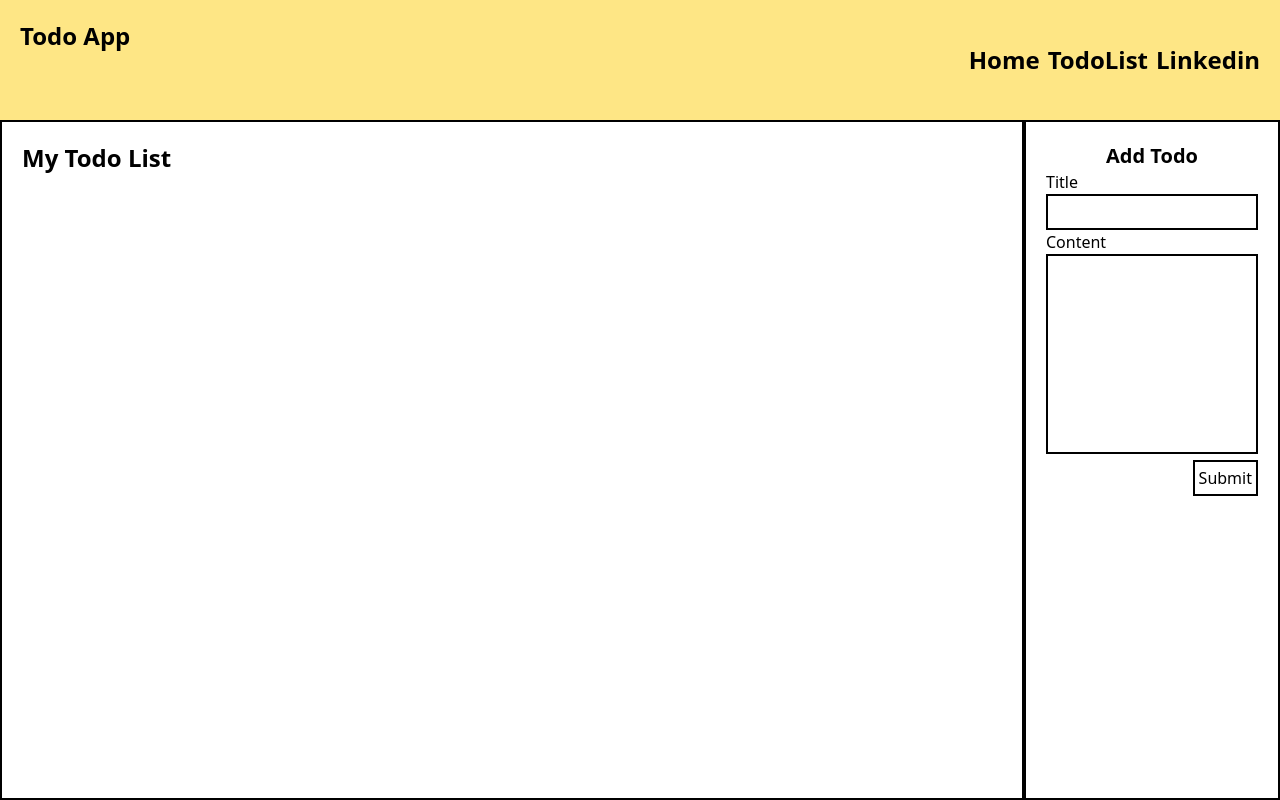
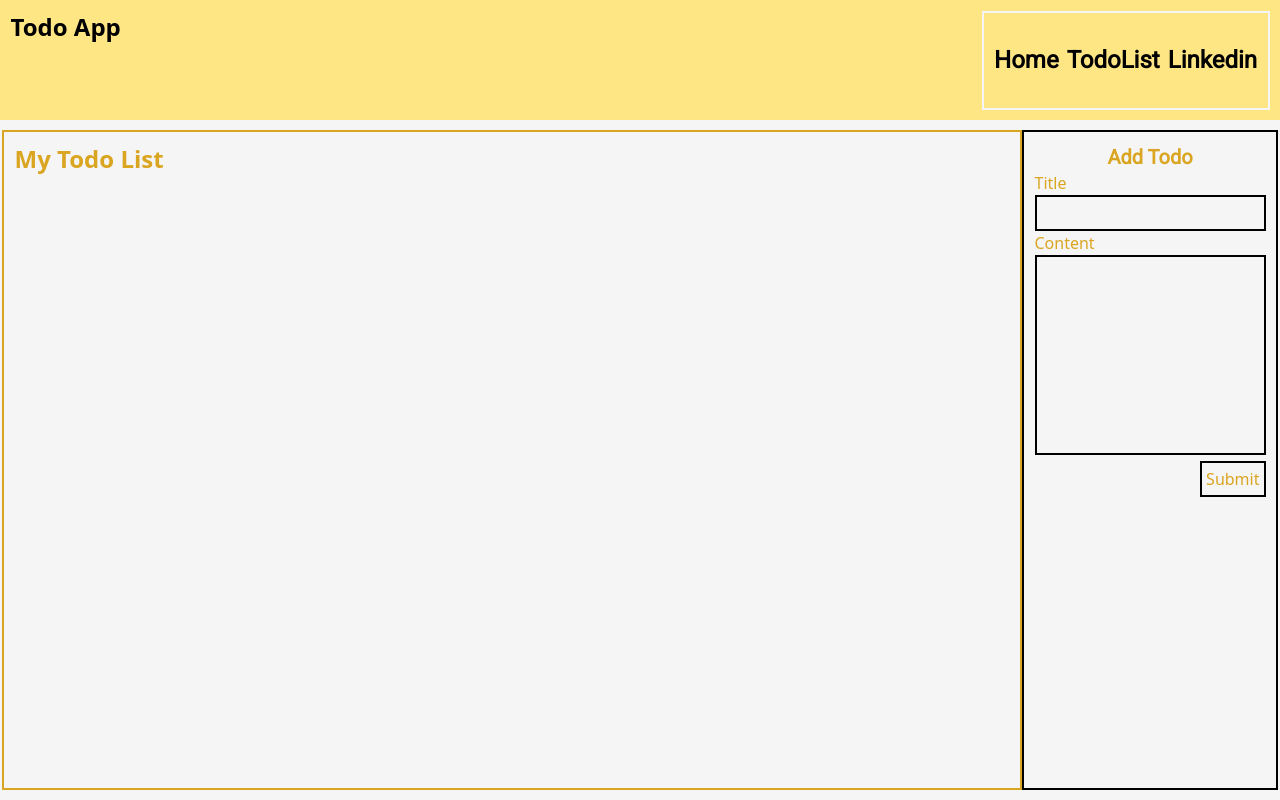
Before and after one commit to kodacampmain/koda-b5-reactjs, a React (Vite) app: page /todolist in a window 1280 px wide. Built offline with nearby package versions, Linux system fonts and the light colour scheme.

Commit message:
style: add custom directives for tailwind

```diff
--- a/src/components/CardTodoList.jsx
+++ b/src/components/CardTodoList.jsx
@@ -10,7 +10,7 @@ function CardTodoList({ title, content }) {
   return (
     <article className="border-2 border-black border-solid p-1 cursor-pointer rounded-lg">
       <h3 className="text-xl font-bold border-b-2 border-black border-solid">{title || "Judul"}</h3>
-      <p>{content || "Lorem ipsum dolor sit amet."}</p>
+      <p className="font-roboto">{content || "Lorem ipsum dolor sit amet."}</p>
     </article>
   );
 }
--- a/src/components/Heading.jsx
+++ b/src/components/Heading.jsx
@@ -21,7 +21,7 @@ function Heading({ title }) {
     <>
       <header className="p-5 h-[15vh] bg-amber-200 text-2xl font-bold select-none flex justify-between">
         <h1 className="font-sans font-black">{title}</h1>
-        <nav className="flex justify-center items-center">
+        <nav className="flex justify-center items-center border-std p-5">
           <ul className="flex gap-2">
             <li>
               <Link to={"/"}>Home</Link>
--- a/src/components/Loader.jsx
+++ b/src/components/Loader.jsx
@@ -4,8 +4,8 @@
  * @param {string} props.content
  * @returns {JSX.Element}
  */
-function Loader({ content = "Loading..." }) {
-  return <div className={`loader before:content-["${content}"]`}></div>;
+function Loader() {
+  return <div className={`loader animate-(--animation-loading) before:content-["Loading..."]`}></div>;
 }
 
 export default Loader;
--- a/src/components/ShowTodoList.jsx
+++ b/src/components/ShowTodoList.jsx
@@ -11,7 +11,7 @@ import Loader from "./Loader";
 function ShowTodoList(props) {
   const { todos, isLoading } = props;
   return (
-    <section className="flex-1 p-5 border-2 border-solid border-black">
+    <section className="flex-1 p-5 border-2 border-solid border-primary">
       <h2 className="text-2xl font-bold mb-2">My Todo List</h2>
       <div className="grid grid-cols-5 gap-2">
         {/* {[<CardTodoList />, <CardTodoList />, <CardTodoList />, <CardTodoList />, <CardTodoList />, <CardTodoList />]} */}
--- a/src/pages/TodoList.jsx
+++ b/src/pages/TodoList.jsx
@@ -72,7 +72,7 @@ function TodoList() {
   return (
     <>
       <Heading title={"Todo App"} />
-      <main className="flex min-h-[85vh]">
+      <main className="flex min-h-[85vh] bg-asap text-primary p-[10px_2px] ">
         <ShowTodoList todos={todos} isLoading={isLoading} />
         <AddTodoList changeTodos={setTodos} />
       </main>
--- a/src/styles/globals.css
+++ b/src/styles/globals.css
@@ -1,13 +1,36 @@
+@import url("https://fonts.googleapis.com/css2?family=Roboto&display=swap");
 @import "tailwindcss";
-.loader {
+
+@theme {
+  --animation-loading: loading 2s linear infinite;
+  --warna-asap: whitesmoke;
+  --color-asap: var(--warna-asap);
+  --color-primary: goldenrod;
+  --font-roboto: "Roboto", sans-serif;
+  --spacing-5: 10.5px;
+}
+
+@layer base {
+  header {
+    @apply font-roboto;
+  }
+}
+
+@utility border-std {
+  /* @apply border-2 border-solid border-asap; */
+  border: 2px solid;
+  @apply border-asap;
+}
+@utility loader {
+  /* grid-column: 11/13; */
   width: fit-content;
   font-weight: bold;
   font-family: sans-serif;
   font-size: 30px;
   padding-bottom: 8px;
-  color: blue;
-  background: linear-gradient(blue 0 0) 0 100%/0% 3px no-repeat;
-  animation: loading 2s linear infinite;
+  color: goldenrod;
+  background: linear-gradient(goldenrod 0 0) 0 100%/0% 3px no-repeat;
+  /* animation: loading 2s linear infinite; */
 }
 @keyframes loading {
   to {
```
